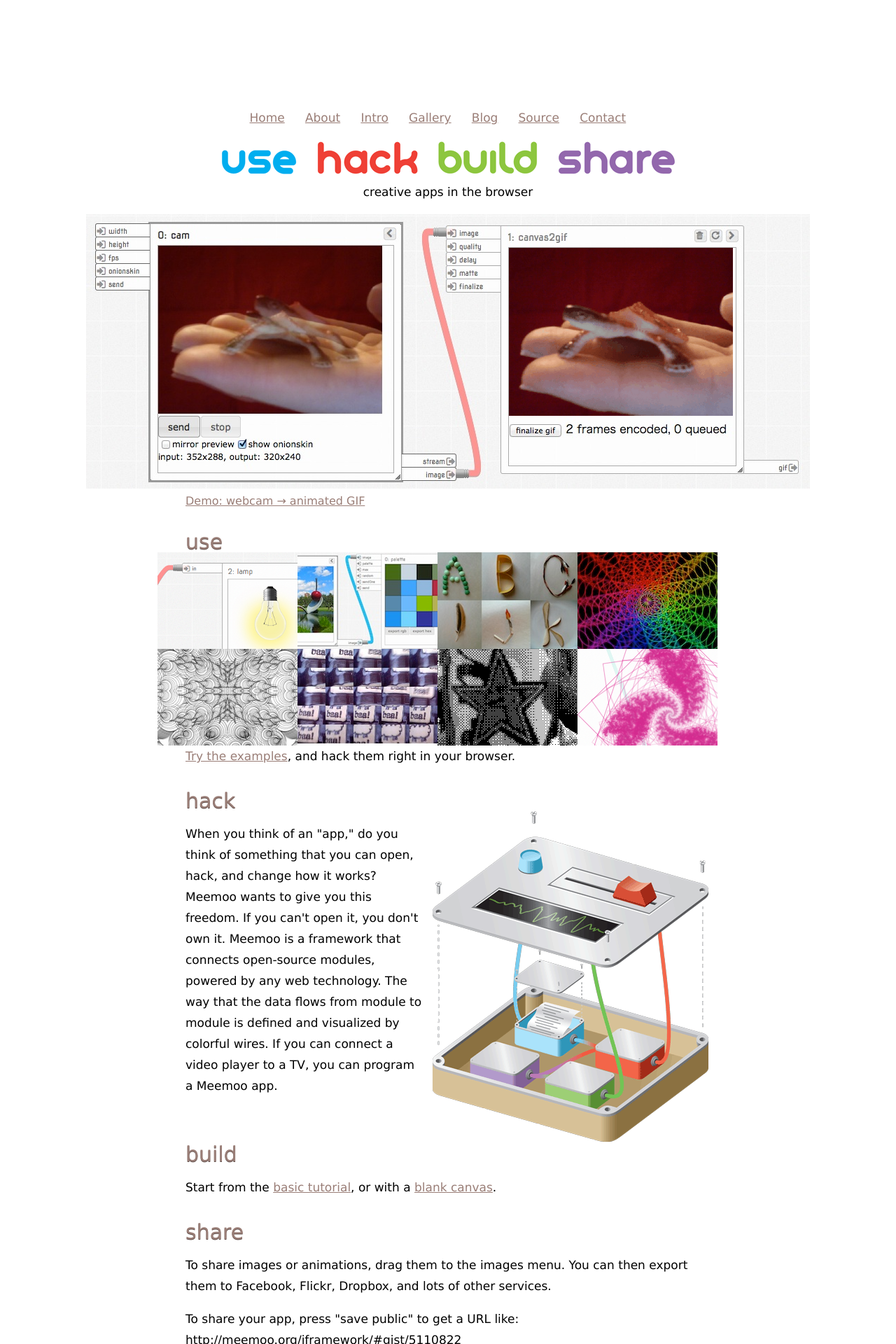
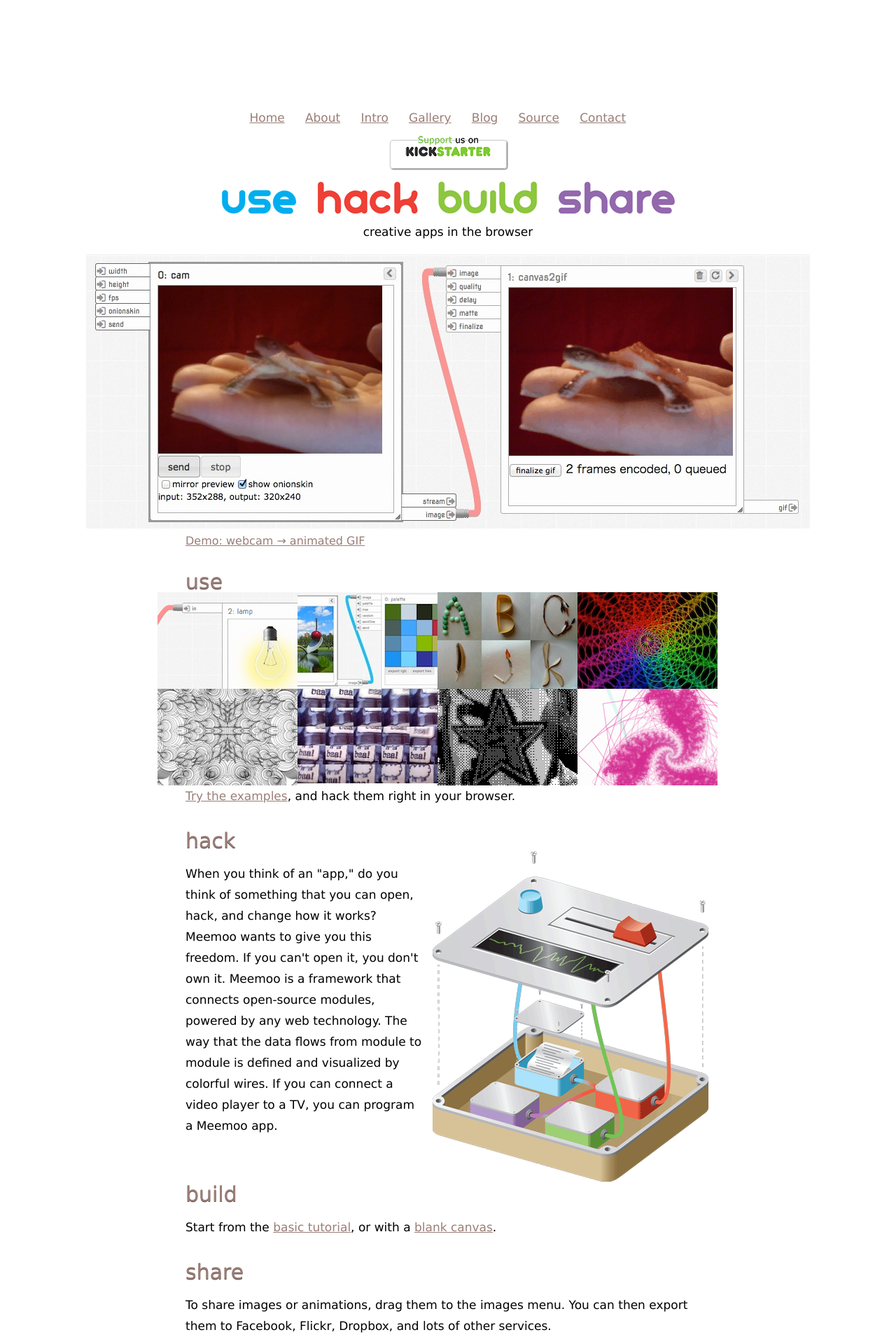
Before and after one commit to meemoo/meemoo.github.io, a Jekyll site: the page built from index.html, in a window 1280 px wide. Shown: the top 1920 px of the page at 70% size. Built offline with Jekyll 4.4.1, drawn with Linux system fonts in a browser that asks for light colours; Markdown is read by kramdown in place of the engine named in the settings.

Commit message:
ks button

```diff
--- a/_layouts/default.html
+++ b/_layouts/default.html
@@ -45,6 +45,9 @@
         </li>
       </ul>
     </nav>
+    <div style="padding:10px;">
+      <a class="button kickstarter-button" href="http://www.kickstarter.com/projects/noflo/noflo-development-environment" style="background-color:white; padding: 10px 20px; border-radius: 4px;"><img src="/images/support-us-on-kickstarter.png"></a>
+    </div>
   </header>
 
   <div class="page clear">
--- a/css/meemoo.css
+++ b/css/meemoo.css
@@ -38,7 +38,10 @@ p, ol, ul {
   font-size: 17px;
   line-height: 30px;
 }
-footer, footer h2,
+
+header,
+footer,
+footer h2,
 nav {
   text-align: center;
 }
@@ -102,3 +105,13 @@ img.shot:hover {
 #secNav a {
   padding: 0 10px;
 }
+
+.button {
+  background-color: white;
+  padding: 10px 30px;
+  border-radius: 4px;
+  border: thin #CCC solid;
+  -webkit-box-shadow: 1px 1px 2px rgba(50, 50, 50, 0.75);
+  -moz-box-shadow:    1px 1px 2px rgba(50, 50, 50, 0.75);
+  box-shadow:         1px 1px 2px rgba(50, 50, 50, 0.75);
+}
```
Also changed, not shown: images/support-us-on-kickstarter.png (added).
